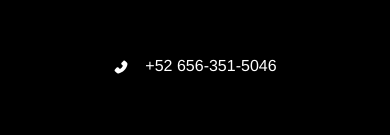
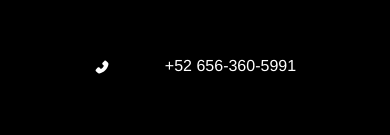
Before and after one commit to PixiesCorp/Deqoweb, a Next.js app: page /contact in a window 390 px wide. Shown: the part 300-435 px from the top of the page. Built offline with nearby package versions, Linux system fonts and the light colour scheme.

Commit message:
4to commit

```diff
--- a/pages/contact.js
+++ b/pages/contact.js
@@ -53,7 +53,7 @@ export default function Contact () {
           <div>
             <AiFillPhone />
           </div>
-          <p>+52 656-351-5046</p>
+          <p>+52 656-360-5991</p>
         </div>
         <form ref={form} onSubmit={sendEmail} className={styles.form}>
           <label>Name</label>
--- a/styles/Contact.module.css
+++ b/styles/Contact.module.css
@@ -75,7 +75,8 @@
 
 @media screen and (max-width: 800px) {
   .containphone {
-    width: 50%;
+    width: 80%;
+    height: 2em;
   }
 
   .containredes {
```
